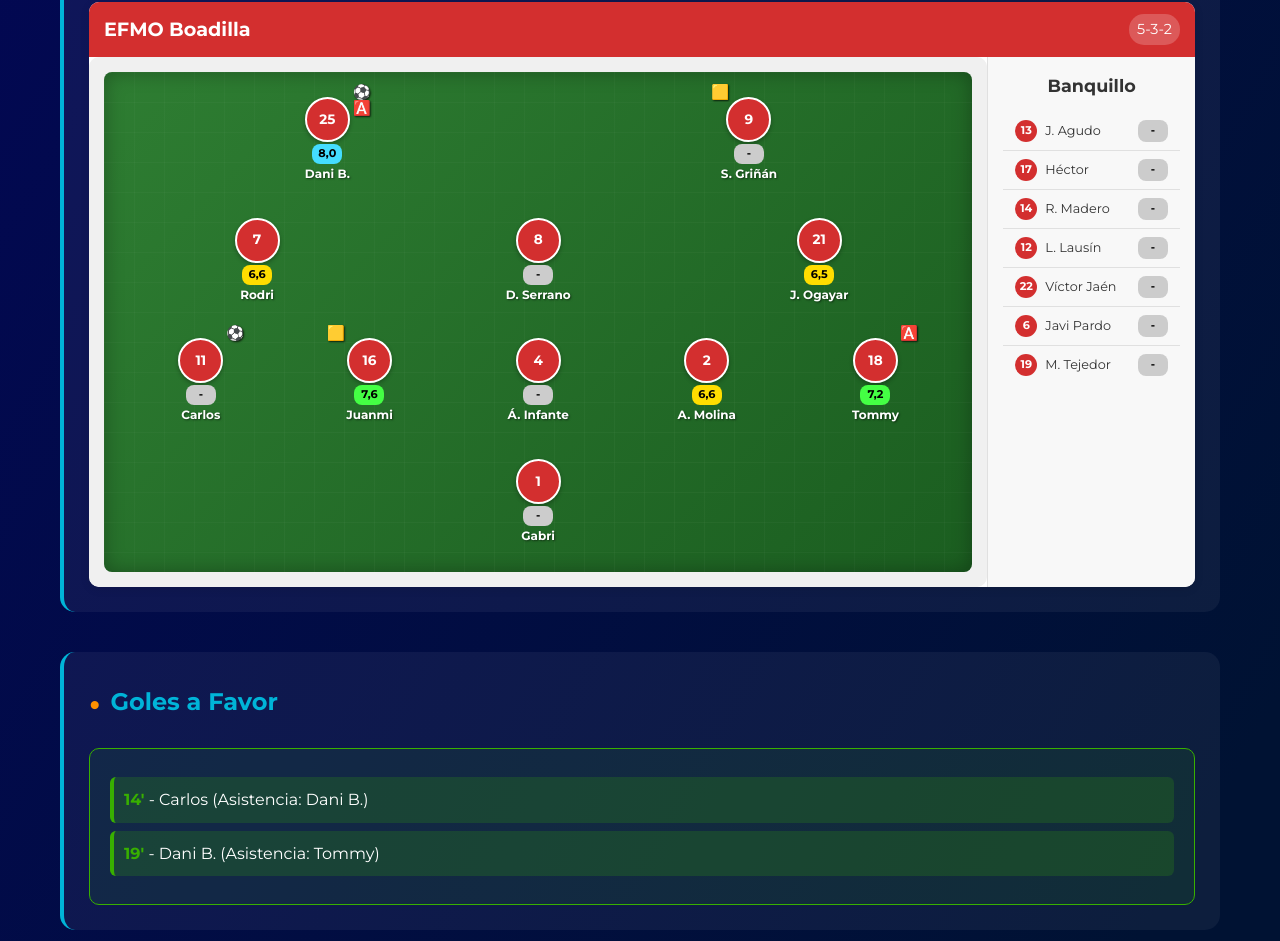
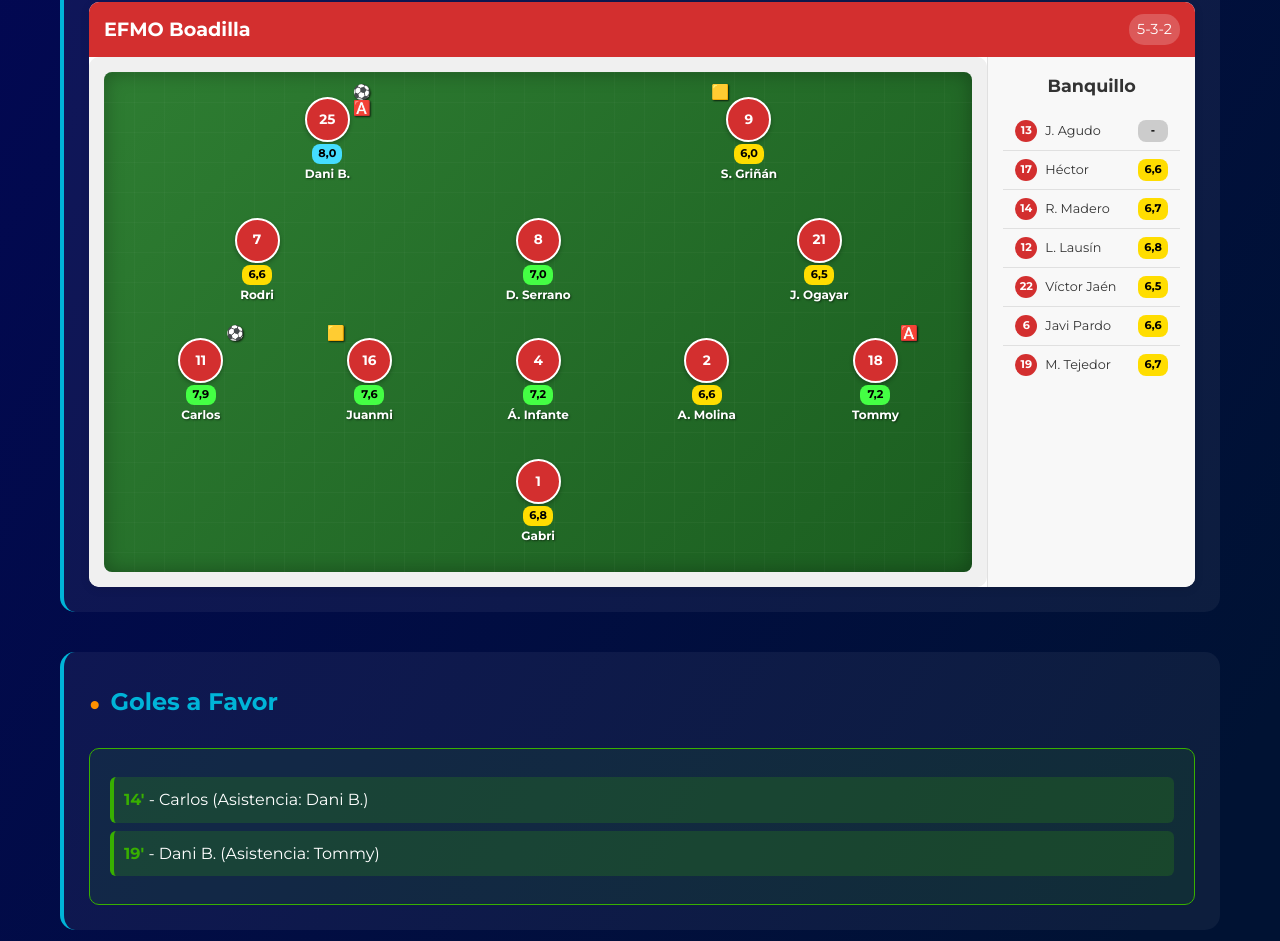
Before and after one commit to Gabrivaa33/EFMOBoadilla26-27, a plain HTML site: page InformeJ9.html in a window 1280 px wide. Shown: the part 1206-2147 px from the top of the page. Drawn offline with Linux system fonts and the light colour scheme.

Commit message:
Update player ratings in InformeJ9.html
Updated player ratings in InformeJ9.html.

```diff
--- a/InformeJ9.html
+++ b/InformeJ9.html
@@ -770,7 +770,7 @@
                 {
                         "number": "1",
                         "name": "Gabri",
-                        "rating": "-",
+                        "rating": "6,8",
                         "goals": 0,
                         "assists": 0,
                         "cards": null
@@ -780,7 +780,7 @@
                 {
                         "number": "11",
                         "name": "Carlos",
-                        "rating": "-",
+                        "rating": "7,9",
                         "goals": 1,
                         "assists": 0,
                         "cards": null
@@ -796,7 +796,7 @@
                 {
                         "number": "4",
                         "name": "Á. Infante",
-                        "rating": "-",
+                        "rating": "7,2",
                         "goals": 0,
                         "assists": 0,
                         "cards": null
@@ -830,7 +830,7 @@
                 {
                         "number": "8",
                         "name": "D.  Serrano",
-                        "rating": "-",
+                        "rating": "7,0",
                         "goals": 0,
                         "assists": 0,
                         "cards": null
@@ -856,7 +856,7 @@
                 {
                         "number": "9",
                         "name": "S. Griñán",
-                        "rating": "-",
+                        "rating": "6,0",
                         "goals": 0,
                         "assists": 0,
                         "cards": "🟨"
@@ -877,7 +877,7 @@
         {
                 "number": "17",
                 "name": "Héctor",
-                "rating": "-",
+                "rating": "6,6",
                 "goals": 0,
                 "assists": 0,
                 "cards": null
@@ -885,7 +885,7 @@
         {
                 "number": "14",
                 "name": "R. Madero",
-                "rating": "-",
+                "rating": "6,7",
                 "goals": 0,
                 "assists": 0,
                 "cards": null
@@ -893,7 +893,7 @@
         {
                 "number": "12",
                 "name": "L. Lausín",
-                "rating": "-",
+                "rating": "6,8",
                 "goals": 0,
                 "assists": 0,
                 "cards": null
@@ -901,7 +901,7 @@
         {
                 "number": "22",
                 "name": "Víctor Jaén",
-                "rating": "-",
+                "rating": "6,5",
                 "goals": 0,
                 "assists": 0,
                 "cards": null
@@ -909,7 +909,7 @@
         {
                 "number": "6",
                 "name": "Javi Pardo",
-                "rating": "-",
+                "rating": "6,6",
                 "goals": 0,
                 "assists": 0,
                 "cards": null
@@ -917,7 +917,7 @@
         {
                 "number": "19",
                 "name": "M. Tejedor",
-                "rating": "-",
+                "rating": "6,7",
                 "goals": 0,
                 "assists": 0,
                 "cards": null
```
